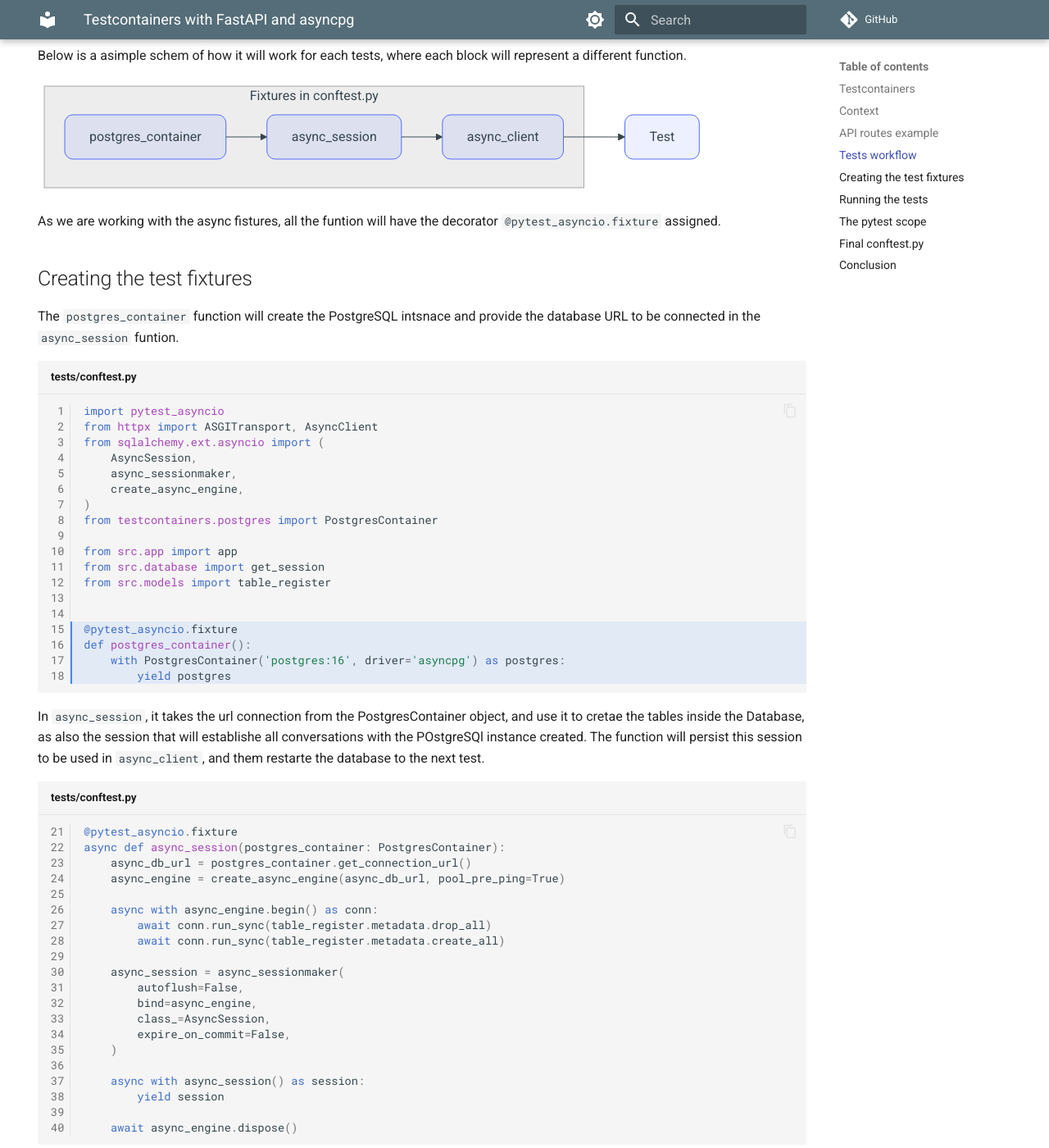
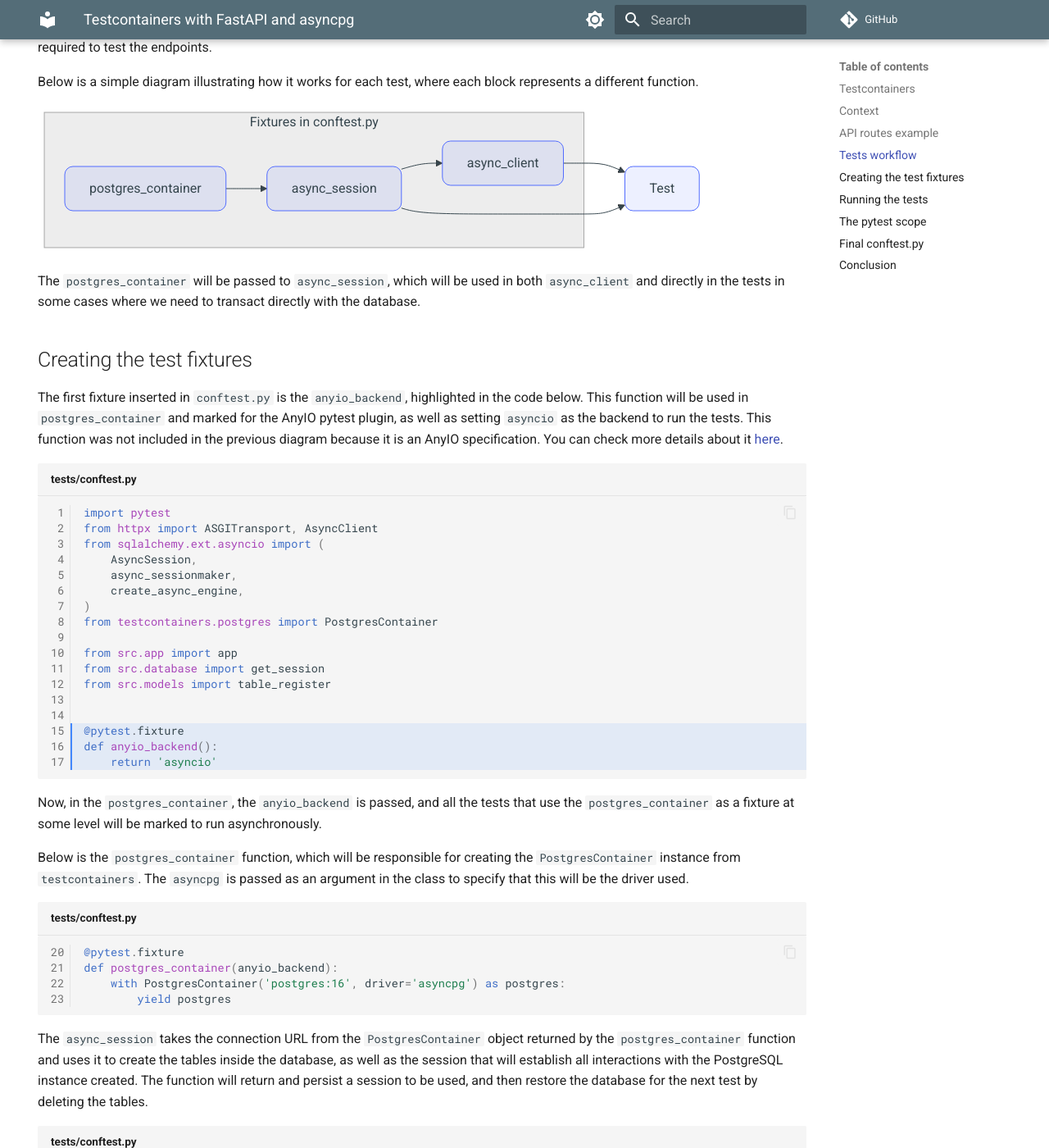
Before and after one commit to lealre/fastapi-testcontainer-asyncpg, an MkDocs documentation site: the page built from docs/index.md, in a window 1280 px wide and 1400 px high, scrolled down 6221 px. Shown: the whole window at 82% size. Built offline with MkDocs 1.6.1 and Material for MkDocs 9.7.7, drawn with Linux system fonts in a browser that asks for light colours; comment, search, counter and statistics services are not loaded; some of the changed text lies outside the part shown.

Commit message:
docs: work on text

````diff
--- a/docs/index.md
+++ b/docs/index.md
@@ -34,9 +34,9 @@
 
 ## Context
 
-The objective of this repository is to test asynchronous FastAPI endpoints using an PostgesQL with an asyncrhounous driver. To achive that, besides the testconteiner, it uses [pytest](https://docs.pytest.org/en/stable/){:target="\_blank"} and [pytest-asyncio](https://pytest-asyncio.readthedocs.io/en/latest/){:target="\_blank"}.
+The objective of this repository is to test asynchronous FastAPI endpoints using PostgreSQL as a database. To achieve that, besides the `testcontainers`, it uses [`pytest`](https://docs.pytest.org/en/stable/){:target="\_blank"} and [`anyio`](https://anyio.readthedocs.io/en/stable/testing.html){:target="\_blank"}, which provides built-in support for testing applications in the form of a pytest plugin. The choice of `anyio` over `pytest-asyncio` is because FastAPI is based on Starlette, which uses AnyIO, so we don't need to install an additional package here.
 
-The the development of the routes it uses [aiosqlite](https://aiosqlite.omnilib.dev/en/stable/){:target="\_blank"}, the async driver to SQLite.
+The development of the routes uses [aiosqlite](https://aiosqlite.omnilib.dev/en/stable/){:target="\_blank"}, the async driver for SQLite.
 
 Below are all the dependencies used to run the example.
 
@@ -45,12 +45,11 @@
 asyncpg>=0.30.0
 fastapi[standard]>=0.115.6
 pytest>=8.3.4
-pytest-asyncio>=0.24.0
 sqlalchemy>=2.0.36
 testcontainers>=4.8.2
 ```
 
-The README contains all the steps to run it locally using [uv](https://docs.astral.sh/uv/){:target="\_blank"}.
+The repository README contains all the steps to run it locally using [uv](https://docs.astral.sh/uv/){:target="\_blank"}.
 
 Below is how the example is structured:
 
@@ -71,13 +70,13 @@
 
 ## API routes example
 
-This section will show the endpoints create for later tests. For this example it was created 3 simple routes simulating a ticketing sell system:
+This section will show the endpoints created for later tests. For this example, three simple routes were created to simulate a ticketing sell system:
 
 - `GET /tickets/all` - To list all the available tickets
 - `POST /tickets/create` - To create a new ticket to sell
 - `POST /tickets/buy` - To buy an available ticket to sell
 
-In the database, beside the `id` field, the ticket table has: a `price` field; a boolean field `is_sold` to identify if it's sold or not; and a `sold_to` field to identify to who was sold the ticket. The `models.py` file contains these informations, using the [`SQLAlchemy`](https://www.sqlalchemy.org/){:target="\_blank"} ORM.
+In the database, besides the `id` field, the ticket table has: a `price` field, a boolean field `is_sold` to identify if it's sold or not, and a `sold_to` field to identify who the ticket was sold to. The `models.py` file contains this information, using the [`SQLAlchemy`](https://www.sqlalchemy.org/){:target="\_blank"} ORM.
 
 ```py title="src/models.py" linenums="1"
 from sqlalchemy.orm import Mapped, mapped_column, registry
@@ -124,7 +123,7 @@
         yield session
 ```
 
-The last file before to create the routes is the `schemas.py`, that will contain all the [pydantic](https://docs.pydantic.dev/latest/){:target="\_blank"} models.
+The last file before to create the routes is the `schemas.py`, that will contain all the [Pydantic](https://docs.pydantic.dev/latest/){:target="\_blank"} models.
 
 ```py title="src/schemas.py" linenums="1"
 from pydantic import BaseModel
@@ -153,9 +152,9 @@
     tickets: list[TicketResponse]
 ```
 
-The previous three files are imported in `app.py`, that contains the API routes for this example. As mentioned before, although the objective is to test the endpoints in a PostgreSQL database, the development of the API is done by using SQLite to avoid the necessity to have an instance of PostgreSQL running all the time.
+The previous three files are imported in `app.py`, which contains the API routes for this example. As mentioned before, although the objective is to test the endpoints in a PostgreSQL database, the development of the API is done using SQLite to avoid the necessity of having an instance of PostgreSQL running all the time.
 
-To keep it simple and avoid using database migrations, the database creation is handled using the [lifespan events](https://fastapi.tiangolo.com/advanced/events/){:target="\_blank"}. Here, it will just guarantee that every time we run the application, a database will be created in case it's not yet.
+To keep it simple and avoid using database migrations, the database creation is handled using the [lifespan events](https://fastapi.tiangolo.com/advanced/events/){:target="\_blank"}. Here, it will just guarantee that every time we run the application, a database will be created in case it doesn't exist yet.
 
 ```py title="src/app.py" linenums="1" hl_lines="18-24"
 from contextlib import asynccontextmanager
@@ -271,9 +270,9 @@
 
 ## Tests workflow
 
-To use PostgeSQL in the tests, the testcontainer will be setup in the `conftest.py`, as also the database session and the client to be used to test our endpoints.
+To use PostgreSQL in the tests, the testcontainer will be set up in `conftest.py`, along with the database session and the client required to test the endpoints.
 
-Below is a asimple schem of how it will work for each tests, where each block will represent a different function.
+Below is a simple diagram illustrating how it works for each test, where each block represents a different function.
 
 ```mermaid
 flowchart LR
@@ -292,6 +291,7 @@
 
     %% Arrows from async_client to test blocks
     async_client --> test
+    async_session --> test
 
     %% Style the nodes with rounded corners
     classDef fixtureStyle rx:10, ry:10;
@@ -300,14 +300,14 @@
     class postgres_container,async_session,async_client,test fixtureStyle;
 ```
 
-As we are working with the async fistures, all the funtion will have the decorator `@pytest_asyncio.fixture` assigned.
+The `postgres_container` will be passed to `async_session`, which will be used in both `async_client` and directly in the tests in some cases where we need to transact directly with the database.
 
 ## Creating the test fixtures
 
-The `postgres_container` function will create the PostgreSQL intsnace and provide the database URL to be connected in the `async_session` funtion.
+The first fixture inserted in `conftest.py` is the `anyio_backend`, highlighted in the code below. This function will be used in `postgres_container` and marked for the AnyIO pytest plugin, as well as setting `asyncio` as the backend to run the tests. This function was not included in the previous diagram because it is an AnyIO specification. You can check more details about it [here](https://anyio.readthedocs.io/en/stable/testing.html#specifying-the-backends-to-run-on).
 
-```py title="tests/conftest.py" linenums="1" hl_lines="15-18"
-import pytest_asyncio
+```py title="tests/conftest.py" linenums="1" hl_lines="15-17"
+import pytest
 from httpx import ASGITransport, AsyncClient
 from sqlalchemy.ext.asyncio import (
     AsyncSession,
@@ -321,16 +321,26 @@
 from src.models import table_register
 
 
-@pytest_asyncio.fixture
-def postgres_container():
+@pytest.fixture
+def anyio_backend():
+    return 'asyncio'
+```
+
+Now, in the `postgres_container`, the `anyio_backend` is passed, and all the tests that use the `postgres_container` as a fixture at some level will be marked to run asynchronously.
+
+Below is the `postgres_container` function, which will be responsible for creating the `PostgresContainer` instance from `testcontainers`. The `asyncpg` is passed as an argument in the class to specify that this will be the driver used.
+
+```py title="tests/conftest.py" linenums="20"
+@pytest.fixture
+def postgres_container(anyio_backend):
     with PostgresContainer('postgres:16', driver='asyncpg') as postgres:
         yield postgres
 ```
 
-In `async_session`, it takes the url connection from the PostgresContainer object, and use it to cretae the tables inside the Database, as also the session that will establishe all conversations with the POstgreSQl instance created. The function will persist this session to be used in `async_client`, and them restarte the database to the next test.
+The `async_session` takes the connection URL from the `PostgresContainer` object returned by the `postgres_container` function and uses it to create the tables inside the database, as well as the session that will establish all interactions with the PostgreSQL instance created. The function will return and persist a session to be used, and then restore the database for the next test by deleting the tables.
 
-```py title="tests/conftest.py" linenums="21"
-@pytest_asyncio.fixture
+```py title="tests/conftest.py" linenums="26"
+@pytest.fixture
 async def async_session(postgres_container: PostgresContainer):
     async_db_url = postgres_container.get_connection_url()
     async_engine = create_async_engine(async_db_url, pool_pre_ping=True)
@@ -352,10 +362,10 @@
     await async_engine.dispose()
 ```
 
-The `async_client` function will create the [`AsyncClient`](https://fastapi.tiangolo.com/advanced/async-tests/), directly importted from [`HTTPX`](https://www.python-httpx.org/), and provide it to get reqeusts from our endpoints. Here, the session provided by `async_session` wil overrides the session originally used in our app as dependencie injection while the client is being used.
+The last fixture is the `async_client` function, which will create the [`AsyncClient`](https://fastapi.tiangolo.com/advanced/async-tests/), directly imported from [HTTPX](https://www.python-httpx.org/), and provide it to make requests to our endpoints. Here, the session provided by `async_session` will override the session originally used in our app as dependency injection while the client is being used.
 
-```py title="tests/conftest.py" linenums="43"
-@pytest_asyncio.fixture
+```py title="tests/conftest.py" linenums="48"
+@pytest.fixture
 async def async_client(async_session: async_sessionmaker[AsyncSession]):
     app.dependency_overrides[get_session] = lambda: async_session
     _transport = ASGITransport(app=app)
@@ -370,7 +380,84 @@
 
 ## Running the tests
 
+With all the test fixtures created, it's now possible to write and run the tests.
+
+Below are the test examples for the `GET /tickets/all`. The first one inserts 3 records in the table using the `async_session` and then asserts if the response has a 200 status and the list returned has a length of 3. The second one tests the case where there are no records yet in the database, as the response must return a 200 status and an empty list.
+
+```py title="tests/test_routes.py" linenums="1"
+from http import HTTPStatus
+
+from httpx import AsyncClient
+from sqlalchemy.ext.asyncio import AsyncSession
+
+from src.models import Ticket
+
+
+async def test_get_all_tickets_success(
+    async_session: AsyncSession, async_client: AsyncClient
+):
+    ticket_data_list = [
+        {'price': 100, 'is_sold': False, 'sold_to': None},
+        {'price': 200, 'is_sold': True, 'sold_to': 'Buyer1'},
+        {'price': 150, 'is_sold': False, 'sold_to': None},
+    ]
+
+    expected_len = len(ticket_data_list)
+
+    tickets = [Ticket(**data) for data in ticket_data_list]
+
+    async with async_session.begin():
+        async_session.add_all(tickets)
+        await async_session.commit()
+
+    response = await async_client.get('/tickets/all')
+
+    assert response.status_code == HTTPStatus.OK
+    assert len(response.json()['tickets']) == expected_len
+
+
+async def test_get_all_tickets_when_empty(async_client: AsyncClient):
+    response = await async_client.get('/tickets/all')
+
+    assert response.status_code == HTTPStatus.OK
+    assert response.json()['tickets'] == []
+```
+
+In total there are 6 test, and the rest of them has the same logic. Their full implementations can be checked in the repository.
+
+Now, if we run the following command in the terminal...
+
+```bash
+pytest -vv
+```
+
+...we will see something similar to this:
+
+```
+tests/test_routes.py::test_get_all_tickets_success PASSED               [ 16%]
+tests/test_routes.py::test_get_all_tickets_when_empty PASSED            [ 33%]
+tests/test_routes.py::test_create_ticket_success PASSED                 [ 50%]
+tests/test_routes.py::test_buy_ticket_success PASSED                    [ 66%]
+tests/test_routes.py::test_buy_ticket_when_ticket_not_found PASSED      [ 83%]
+tests/test_routes.py::test_buy_ticket_when_already_sold PASSED          [100%]
+
+============================================= 6 passed in 12.31s =============================================
+```
+
+Although all the tests are very simple, it took an average of more than two seconds for each one of them to execute.
+
 ## The pytest scope
+
+```
+tests/test_routes.py::test_get_all_tickets_success PASSED               [ 16%]
+tests/test_routes.py::test_get_all_tickets_when_empty PASSED            [ 33%]
+tests/test_routes.py::test_create_ticket_success PASSED                 [ 50%]
+tests/test_routes.py::test_buy_ticket_success PASSED                    [ 66%]
+tests/test_routes.py::test_buy_ticket_when_ticket_not_found PASSED      [ 83%]
+tests/test_routes.py::test_buy_ticket_when_already_sold PASSED          [100%]
+
+============================================= 6 passed in 3.94s =============================================
+```
 
 ## Final `conftest.py`
 
````
